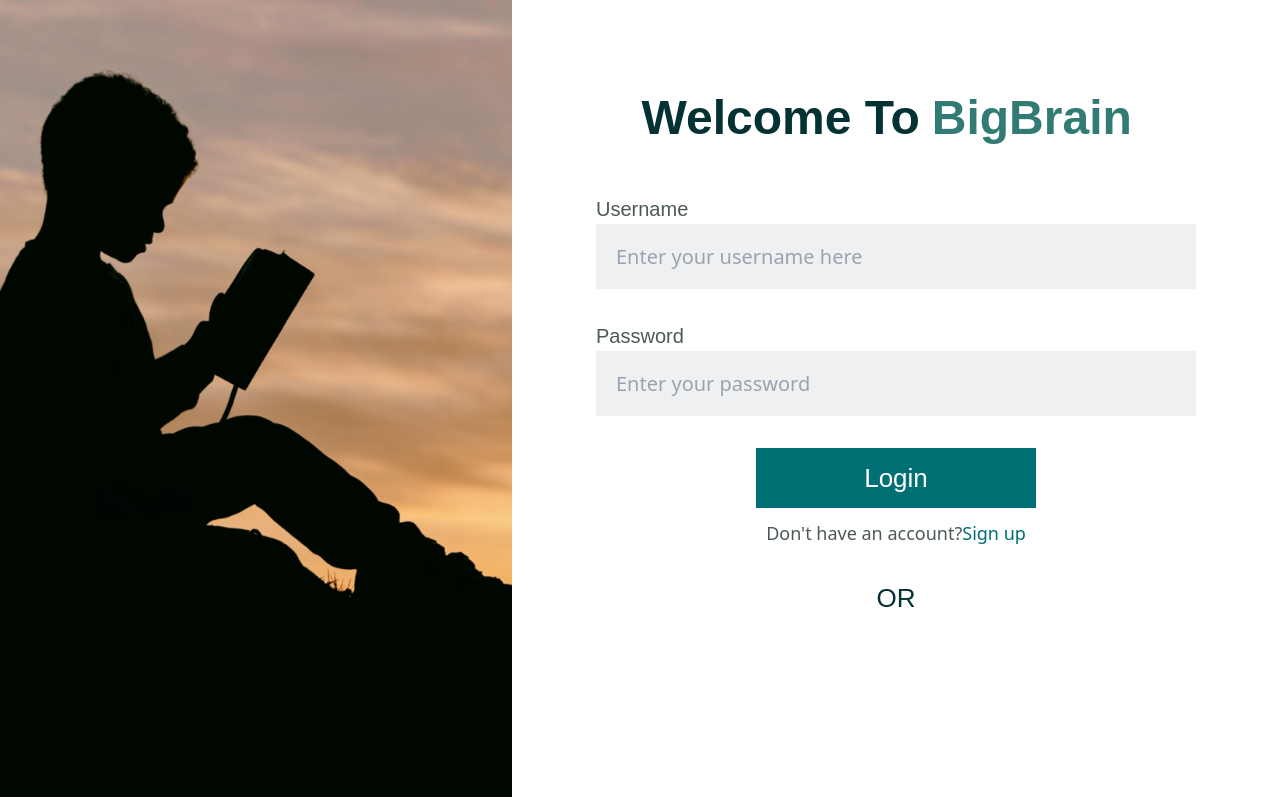
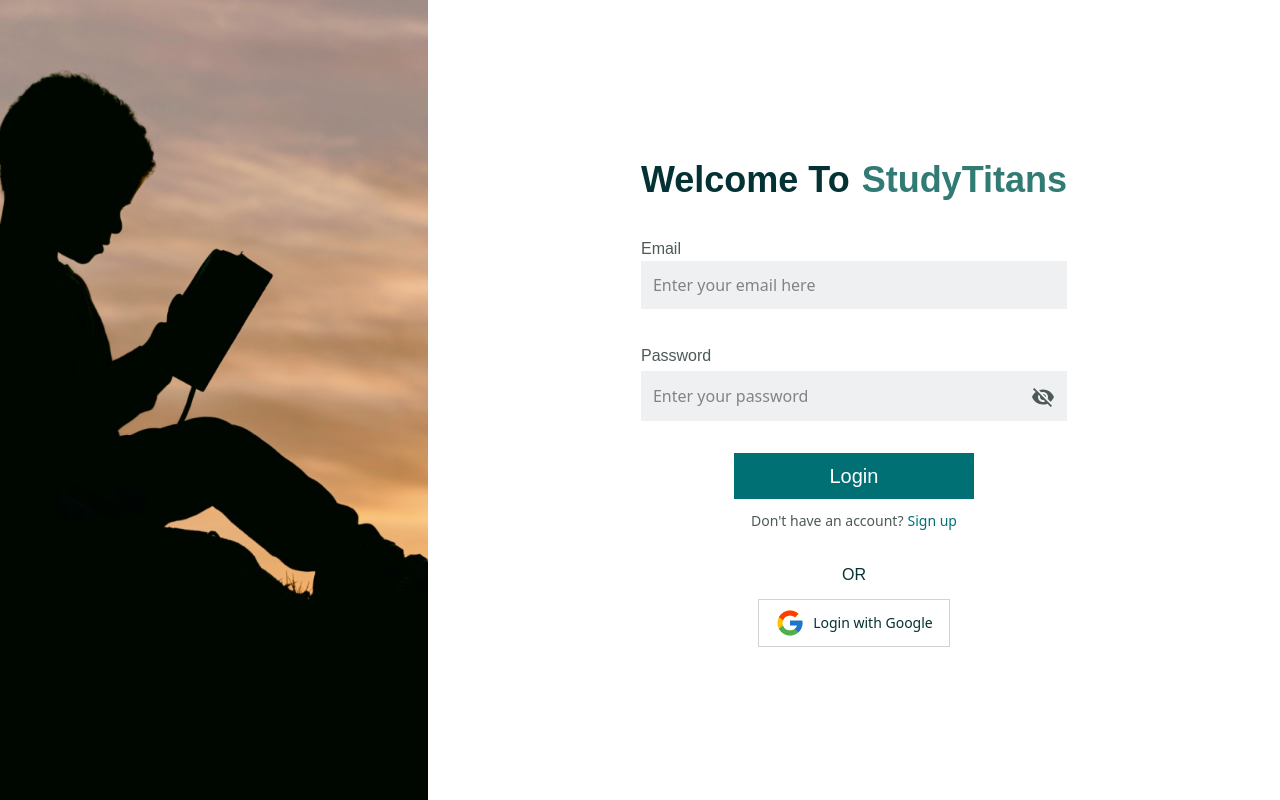
Before and after one commit to BigBrain-01/Frontend, a Next.js app: page /login in a window 1280 px wide. Built offline with nearby package versions, Linux system fonts and the light colour scheme.

Commit message:
ayush commits recent changes.

```diff
--- a/src/app/(auth)/login/page.jsx
+++ b/src/app/(auth)/login/page.jsx
@@ -1,41 +1,45 @@
-'use-client'
-import React from 'react'
+'use client'
+import React, { useState } from 'react'
+import Link from 'next/link'
 import Image from 'next/image'
-import Link from 'next/link'
+import { signIn } from 'next-auth/react'
+import { Visibility, VisibilityOff } from '@mui/icons-material'
 
 const login = () => {
+  const [show, setShow] = useState(true);
   return (
     <div className='flex '>
-      <div className='w-[40%] h-[700px]'>
-        <Image src='/image.png' width={658} height={1024} />
-      </div>
-      <div className='w-[60%] items-center justify-center flex flex-col gap-10'>
-        <div className='flex w-[509px] h-[72px] font-poppins gap-3'>
-          <h1 className='text-[48px] font-semibold text-[#043133] leading-[72px]'>Welcome To</h1>
-          <h1 className='text-[48px] font-semibold text-[#317B74] leading-[72px]'>BigBrain</h1>
+      <div className='w-[450px] h-[100vh] bg-[url(/image.png)] bg-cover bg-center bg-no-repeat '></div>
+      <div className='w-[70%] items-center justify-center flex flex-col gap-3'>
+        <div className='flex w-full h-[72px] font-poppins gap-3 justify-center'>
+          <h1 className='text-4xl font-semibold text-[#043133] leading-normal'>Welcome To</h1>
+          <h1 className='text-4xl font-semibold text-[#317B74] leading-normal'>StudyTitans</h1>
         </div>
-        <div className='flex flex-col items-center justify-center gap-8'>
-          <div className='flex flex-col'>
-            <span className='text-[20px] font-[500] text-[#4D5959] font-poppins leading-[30px]'>Username</span>
-            <input type="text" placeholder="Enter your username here" className='w-[600px] h-[65px] bg-[#EFF0F2] p-5 text-[20px] placeholder:text-[
-#838383] placeholder:text-[20px] placeholder:leading-[30px]' style={{ outline: 'none', border: 'none' }} />
+        <div className='flex flex-col items-center justify-center gap-8 w-1/2'>
+          <div className='flex flex-col w-full'>
+            <span className='font-[500] text-[#4D5959] font-poppins leading-normal'>Email</span>
+            <input type="text" placeholder="Enter your email here" className=' w-full bg-[#EFF0F2] p-3  placeholder:text-[#838383] placeholder:leading-normal' style={{ outline: 'none', border: 'none' }} />
           </div>
-          <div className='flex flex-col'>
-            <span className='text-[20px] font-[500] text-[#4D5959] font-poppins leading-[30px]'>Password</span>
-            <input type="password" placeholder="Enter your password" className='w-[600px] h-[65px] bg-[#EFF0F2] p-5 text-[20px] placeholder:text-[
-#838383] placeholder:text-[20px] placeholder:leading-[30px]' style={{ outline: 'none', border: 'none' }} />
+          <div className='flex flex-col w-full'>
+            <span className='font-[500] text-[#4D5959] font-poppins leading-[30px]'>Password</span>
+            <div className='w-full bg-[#EFF0F2] p-3 flex justify-between'>
+              <input type={show ? "password" : "text"} placeholder="Enter your password" className=' placeholder:text-[#838383] placeholder:leading-normal bg-[#EFF0F2]' style={{ outline: 'none', border: 'none',width:'90%' }} />
+              <div className='cursor-pointer' onClick={()=>{setShow(!show)}}>{!show?<Visibility sx={{color:'#4D5959'}}/>:<VisibilityOff sx={{color:'#4D5959'}}/>}</div>
+            </div>
           </div>
           <div className='flex flex-col gap-3'>
-            <button className='w-[280px] h-[60px] bg-[#007074] text-[#FFFFFF] text-[26px] font-[500] font-poppins leading-[36px]' >Login</button>
-            <div className='flex items-center justify-center'>
-              <span className='text-[#4D5959] text-[18px] font-[500] leading-[27px]'>Don't have an account?</span>
-              <Link href="/register">
-                <span className='text-[#007074] text-[18px] font-[500] leading-[27px] cursor-pointer'>Sign up</span>
-              </Link>
+            <button className='w-max px-24 py-2 bg-[#007074] text-[#FFFFFF] text-[20px] font-medium font-poppins leading-normal' >Login</button>
+            <div className='text-[#4D5959] flex justify-center text-sm gap-1'>
+              Don't have an account?
+              <Link className='text-[#007074] font-medium' href={'/register'}>Sign up</Link>
             </div>
           </div>
-          <div>
-            <span className='text-[26px] text-[#043133] font-poppins leading-[39px] font-[500]'>OR</span>
+          <div className='flex flex-col items-center gap-3'>
+            <span className='text-[16px] text-[#043133] font-poppins leading-normal font-medium'>OR</span>
+            <button onClick={() => signIn("google")} className='flex gap-2 px-4 py-2 items-center justify-center border-[1.4px] border-[#D2D2D2] text-[#043133] text-sm leading-normal font-medium'>
+              <Image src={'/google.png'} alt='' width={30} height={30} />
+              Login with Google
+            </button>
           </div>
         </div>
 
--- a/src/app/(auth)/register/page.jsx
+++ b/src/app/(auth)/register/page.jsx
@@ -15,9 +15,9 @@
         <div className='flex justify-between'>
             <div className="w-[450px] h-[100vh] bg-[url('/image.png')] bg-cover bg-center bg-no-repeat">
             </div>
-            <div className='flex flex-col px-20 w-[70%] font-poppins items-center justify-center gap-5'>
+            <div className='flex flex-col w-[70%] font-poppins items-center justify-center gap-5'>
                 <h1 className='text-[#043133] font-semibold text-4xl leading-normal'>Welcome to <span className='text-[#317B74]'>StudyTitans</span></h1>
-                <form onSubmit={handleSubmit} className='flex flex-col w-[80%] gap-5'>
+                <form onSubmit={handleSubmit} className='flex flex-col w-[50%] gap-5'>
                     <div className='flex flex-col w-full'>
                         <label className='text-[#4D5959] leading-normal' htmlFor="fullName">Full Name</label>
                         <input type="text" placeholder='John Doe' className='outline-none bg-[#EFF0F2] p-3 w-full placeholder:leading-normal' />
@@ -45,7 +45,7 @@
                     <Link className='text-[#007074] font-medium' href={'/login'}>Log In</Link>
                 </div>
                 <p className='text-[#043133] text-[16px] font-medium'>OR</p>
-                <button onClick={() => signIn("google")} className='flex gap-2 px-4 py-0.5 items-center justify-center border-[1.4px] border-[#D2D2D2] text-[#043133] text-sm leading-normal font-medium'>
+                <button onClick={() => signIn("google")} className='flex gap-2 px-4 py-2 items-center justify-center border-[1.4px] border-[#D2D2D2] text-[#043133] text-sm leading-normal font-medium'>
                     <Image src={'/google.png'} alt='' width={30} height={30} />
                     Sign up with Google
                 </button>
--- a/src/app/globals.css
+++ b/src/app/globals.css
@@ -2,6 +2,7 @@
 @tailwind components;
 @tailwind utilities;
 @import url("https://fonts.googleapis.com/css2?family=Poppins&display=swap");
+@import url('https://fonts.googleapis.com/css2?family=Inter&display=swap');
 
 ::-webkit-scrollbar {
     display: none;
```
Also changed, not shown: src/app/page.jsx (+16 -1 lines), public/arrow.png (added).
